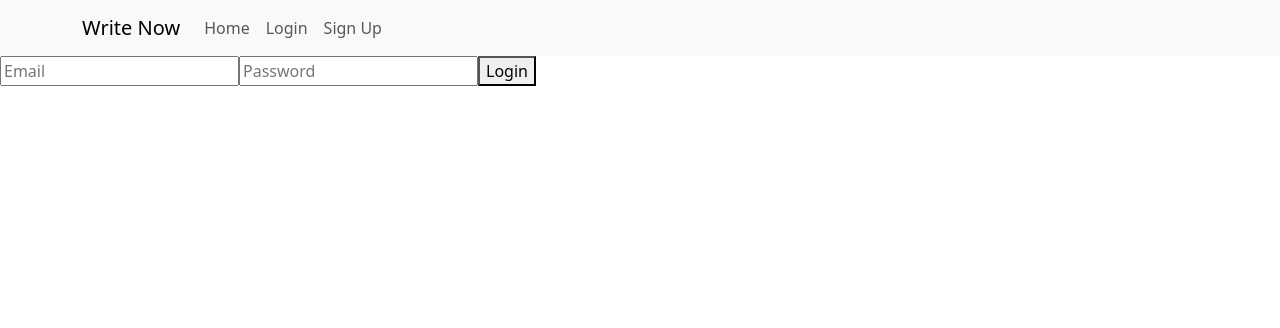
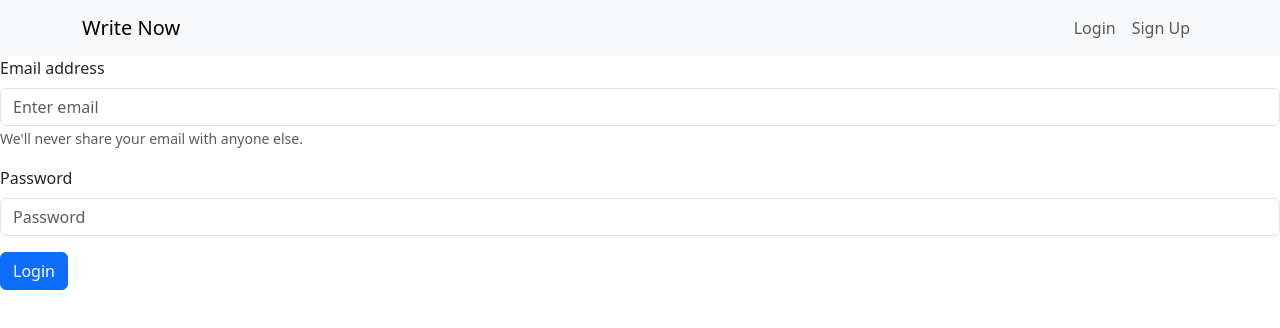
Before and after one commit to katme2006/creative_writing, a React (Vite) app in the folder frontend/: page /login in a window 1280 px wide. Shown: the top 328 px of the page. Built offline with nearby package versions, Linux system fonts and the light colour scheme.

Commit message:
login form basic format done

```diff
--- a/frontend/src/components/Navbar.jsx
+++ b/frontend/src/components/Navbar.jsx
@@ -21,23 +21,18 @@
         </Navbar.Brand>
         <Navbar.Toggle aria-controls="basic-navbar-nav" />
         <Navbar.Collapse id="basic-navbar-nav">
-          <Nav className="me-auto">
-            <Nav.Link as={Link} to="/">
-              Home
-            </Nav.Link>
-            {!isLoggedIn && (
-              <>
+
+          {!isLoggedIn ? (
+            <Nav className="ms-auto">
               <Nav.Link as={Link} to="/login">
                 Login
               </Nav.Link>
               <Nav.Link as={Link} to="/signup">
                 Sign Up
               </Nav.Link>
-              </>
-            )}
             </Nav>
-          {isLoggedIn && ( /* Right-aligned dropdown */
-            <Nav className="ms-auto"> {/* 'ms-auto' class pushes it to the right */}
+          ) : (
+            <Nav className="ms-auto">
               <NavDropdown title={userEmail} id="basic-nav-dropdown" alignright="true">
                 <NavDropdown.Item as={Link} to="/my-profile">
                   Your Profile
--- a/frontend/src/pages/Login_Page.jsx
+++ b/frontend/src/pages/Login_Page.jsx
@@ -1,8 +1,10 @@
 import React, { useState } from 'react';
 import axios from 'axios';
 import { useNavigate } from 'react-router-dom';
+import Button from 'react-bootstrap/Button';
+import Form from 'react-bootstrap/Form';
 
-function Login({ onLoginSuccess }) {
+function BasicExample({ onLoginSuccess }) {
   const [email, setEmail] = useState('');
   const [password, setPassword] = useState('');
   const navigate = useNavigate();
@@ -25,34 +27,44 @@
       if (error.response) {
         console.error('Login failed:', error.response.data);
       } else if (error.request) {
-
         console.error('Network error:', error.request);
       } else {
         console.error('Error:', error.message);
       }
-
     }
   };
 
   return (
-    <form onSubmit={handleSubmit}>
-      <input
+    <Form onSubmit={handleSubmit}>
+      <Form.Group className="mb-3" controlId="formBasicEmail">
+        <Form.Label>Email address</Form.Label>
+        <Form.Control
           type="email"
+          placeholder="Enter email"
           value={email}
           onChange={(e) => setEmail(e.target.value)}
-        placeholder="Email"
           required
         />
-      <input
+        <Form.Text className="text-muted">
+          We'll never share your email with anyone else.
+        </Form.Text>
+      </Form.Group>
+
+      <Form.Group className="mb-3" controlId="formBasicPassword">
+        <Form.Label>Password</Form.Label>
+        <Form.Control
           type="password"
+          placeholder="Password"
           value={password}
           onChange={(e) => setPassword(e.target.value)}
-        placeholder="Password"
           required
         />
-      <button type="submit">Login</button>
-    </form>
+      </Form.Group>
+      <Button variant="primary" type="submit">
+        Login
+      </Button>
+    </Form>
   );
 }
 
-export default Login;
+export default BasicExample;
```
Lines whose indentation alone changed are shown as unchanged.
